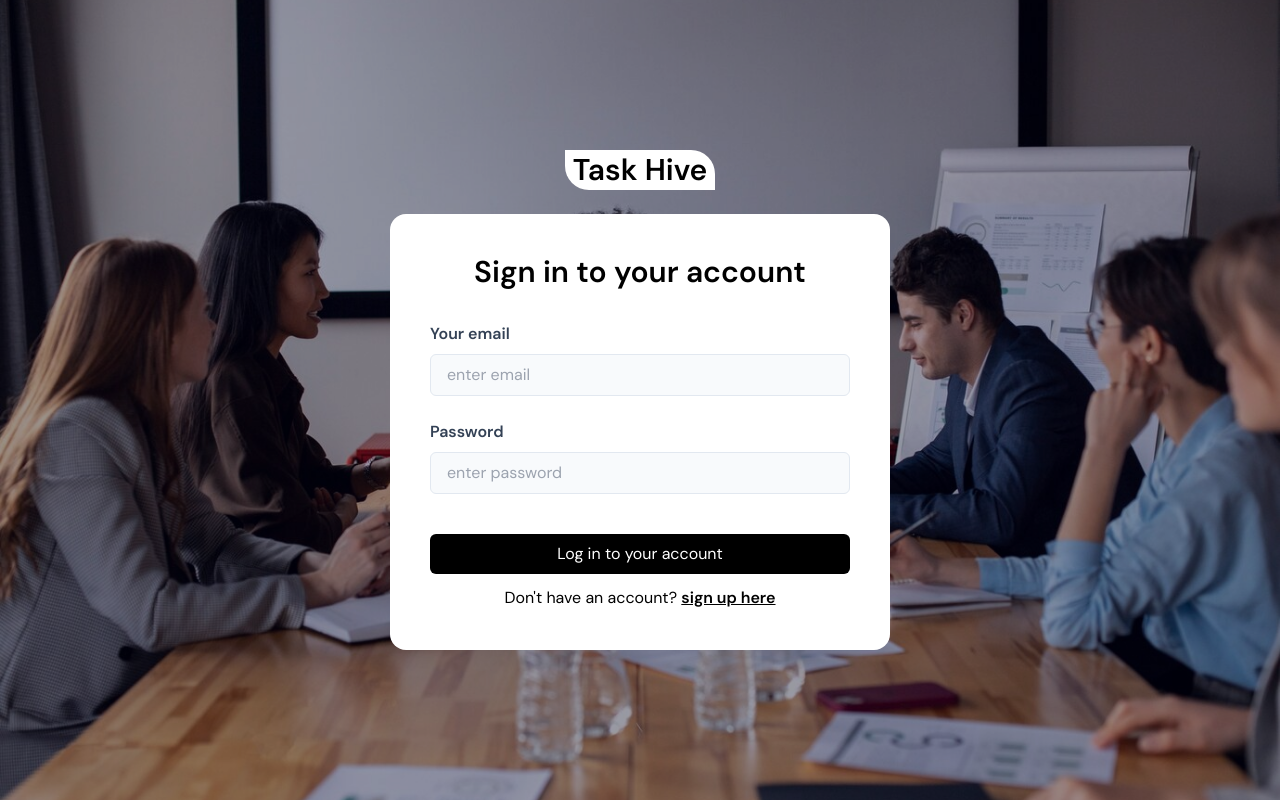
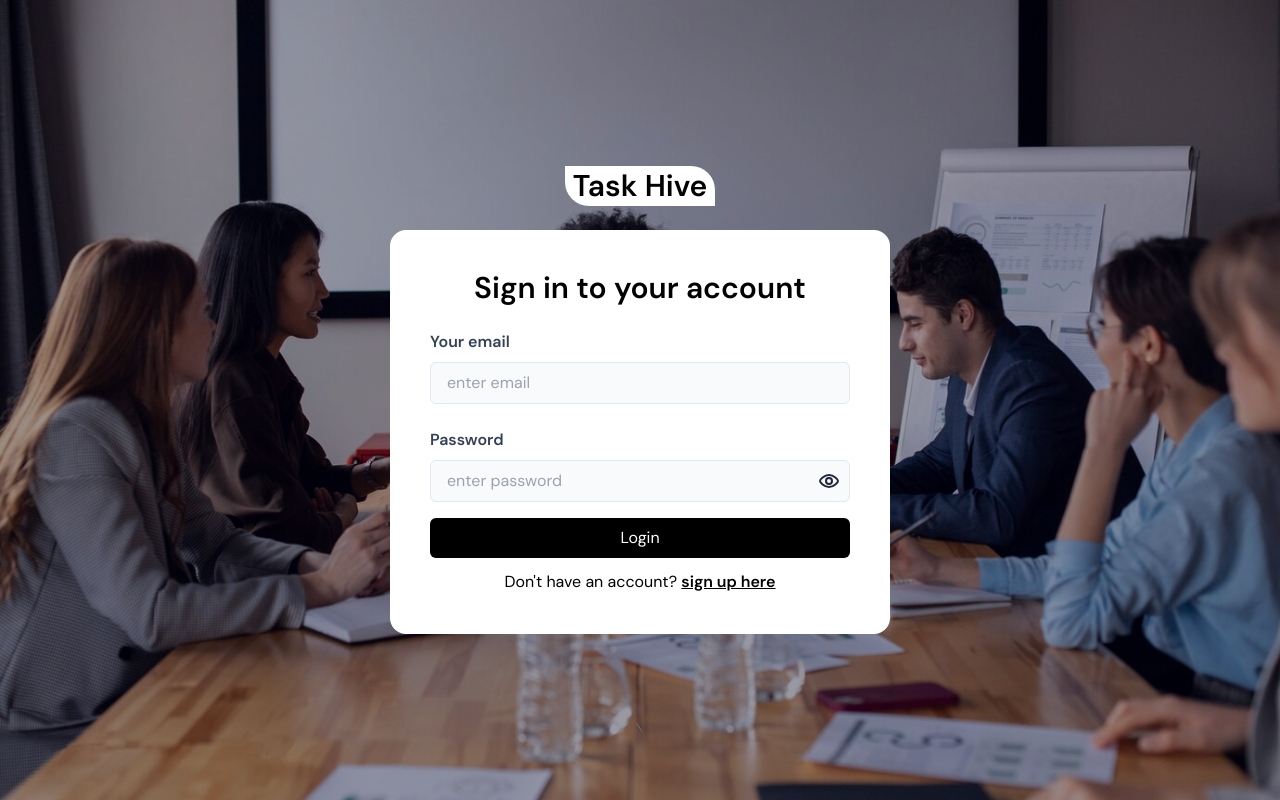
Before and after one commit to oseiclement10/taskhive, a PHP site: page /login in a window 1280 px wide. Run offline with PHP 8.4, Linux system fonts and the light colour scheme; style sheets or scripts are compiled from the project's sources.

Commit message:
login integration

```diff
--- a/src/formhandlers/signuphandler.php
+++ b/src/formhandlers/signuphandler.php
@@ -16,5 +16,5 @@ if (isset($_POST["signup"])) {
     $userController = new UserController($email, $password, $confirm_password);
     $userController->registerUser();
 } else {
-    //handle missing fields validation error
+    header("Location: ./signup?errors=signup here");
 }
--- a/src/views/login.php
+++ b/src/views/login.php
@@ -1,6 +1,14 @@
 <?php
+session_start();
+
 $pageTitle = "Login | TaskHive";
 require "header.php";
+
+function getFormValue($valName)
+{
+    return isset($_GET["errors"]) ? $_SESSION["regisFormValues"]["$valName"] ?? "" : "";
+}
+
 ?>
 
 <body class="font-dmsans">
@@ -10,12 +18,38 @@ require "header.php";
                 Task Hive
             </h4>
             <form class="bg-white py-10 px-10 rounded-2xl" method="POST" action="./login">
-                <h2 class="text-3xl font-semibold text-center mb-8">Sign in to your account</h2>
+                <h2 class="text-3xl font-semibold text-center mb-4">Sign in to your account</h2>
+                <div class="mb-6">
+                    <?php
+                    if (isset($_GET["errors"])) {
+                        $errorsArr = explode("_", $_GET["errors"]);
+                        foreach ($errorsArr as $error) {
+                            echo "<p class='bg-red-100 text-red-500 py-1 px-2 my-2 rounded-md'> $error </p>";
+                        }
+                    }
+                    ?>
+
+                </div>
+
                 <label class="block font-semibold text-slate-700 mb-2">Your email</label>
-                <input class="bg-slate-50 px-4 py-2 block w-full mb-6 rounded-md border-[1px] border-slate-200" placeholder="enter email" name="email" />
+                <input class="bg-slate-50 px-4 py-2 block w-full mb-6 rounded-md border-[1px] border-slate-200" placeholder="enter email" name="email" value="<?php echo getFormValue(("email")) ?>" />
                 <label class="block font-semibold text-slate-700 mb-2">Password</label>
-                <input class="bg-slate-50 px-4 py-2 block w-full mb-10 rounded-md border-[1px] border-slate-200" placeholder="enter password" name="password" class="block" />
-                <button class="w-full bg-black rounded-md text-white px-4 text-center py-2 hover:opacity-90 active:opacity-30">Log in to your account </button>
+                <div class="flex items-center justify-between bg-slate-50 rounded-md border-[1px] border-slate-200 mb-4">
+                    <input required id="password" type="password" class="bg-transparent px-4 outline-none  block w-full py-2  rounded-md " placeholder="enter password" name="password" class="block" value="<?php echo getFormValue("password") ?>" />
+                    <button class="px-2" type="button" id="showpassword">
+                        <svg class="w-6 h-6 text-gray-800 dark:text-white" aria-hidden="true" xmlns="http://www.w3.org/2000/svg" width="24" height="24" fill="none" viewBox="0 0 24 24">
+                            <path stroke="currentColor" stroke-width="2" d="M21 12c0 1.2-4.03 6-9 6s-9-4.8-9-6c0-1.2 4.03-6 9-6s9 4.8 9 6Z" />
+                            <path stroke="currentColor" stroke-width="2" d="M15 12a3 3 0 1 1-6 0 3 3 0 0 1 6 0Z" />
+                        </svg>
+
+                        <svg class="w-6 h-6 hidden text-gray-800 dark:text-white" aria-hidden="true" xmlns="http://www.w3.org/2000/svg" width="24" height="24" fill="currentColor" viewBox="0 0 24 24">
+                            <path d="m4 15.6 3.055-3.056A4.913 4.913 0 0 1 7 12.012a5.006 5.006 0 0 1 5-5c.178.009.356.027.532.054l1.744-1.744A8.973 8.973 0 0 0 12 5.012c-5.388 0-10 5.336-10 7A6.49 6.49 0 0 0 4 15.6Z" />
+                            <path d="m14.7 10.726 4.995-5.007A.998.998 0 0 0 18.99 4a1 1 0 0 0-.71.305l-4.995 5.007a2.98 2.98 0 0 0-.588-.21l-.035-.01a2.981 2.981 0 0 0-3.584 3.583c0 .012.008.022.01.033.05.204.12.402.211.59l-4.995 4.983a1 1 0 1 0 1.414 1.414l4.995-4.983c.189.091.386.162.59.211.011 0 .021.007.033.01a2.982 2.982 0 0 0 3.584-3.584c0-.012-.008-.023-.011-.035a3.05 3.05 0 0 0-.21-.588Z" />
+                            <path d="m19.821 8.605-2.857 2.857a4.952 4.952 0 0 1-5.514 5.514l-1.785 1.785c.767.166 1.55.25 2.335.251 6.453 0 10-5.258 10-7 0-1.166-1.637-2.874-2.179-3.407Z" />
+                        </svg>
+                    </button>
+                </div>
+                <input type="submit" name="login" value="Login" class="w-full bg-black rounded-md text-white px-4 text-center py-2 hover:opacity-90 active:opacity-30" />
                 <p class="mt-3 text-center">Don't have an account? <a href="./signup" class="underline font-semibold"> sign up here </a> </p>
             </form>
         </section>
@@ -23,4 +57,24 @@ require "header.php";
     </section>
 </body>
 
+<script>
+    const showPasswordTrigger = document.getElementById("showpassword");
+    const passwordInput = document.getElementById("password");
+
+    function togglePasswordVisibility(trigger, input) {
+        if (input.type === "password") {
+            input.type = "text";
+        } else {
+            input.type = "password";
+        }
+        trigger.firstElementChild.classList.toggle("hidden");
+        trigger.children[1].classList.toggle("hidden");
+    }
+
+    showPasswordTrigger.addEventListener("click", () => {
+        togglePasswordVisibility(showPasswordTrigger, passwordInput);
+    });
+</script>
+
+
 </html>
--- a/src/views/signup.php
+++ b/src/views/signup.php
@@ -6,8 +6,7 @@ require "header.php";
 
 function getFormValue($valName)
 {
-    return $_SESSION["regisFormValues"]["$valName"] ?? "";
-
+    return isset($_GET["errors"]) ? $_SESSION["regisFormValues"]["$valName"] ?? "" : "";
 }
 
 ?>
@@ -31,7 +30,6 @@ function getFormValue($valName)
                         }
                     }
                     ?>
-
                 </div>
 
                 <label class="block font-semibold text-slate-700 mb-2">Your email</label>
```
Also changed, not shown: src/controllers/usercontroller.php (+18 -8 lines), src/formhandlers/loginhandler.php (+18 -0 lines).
